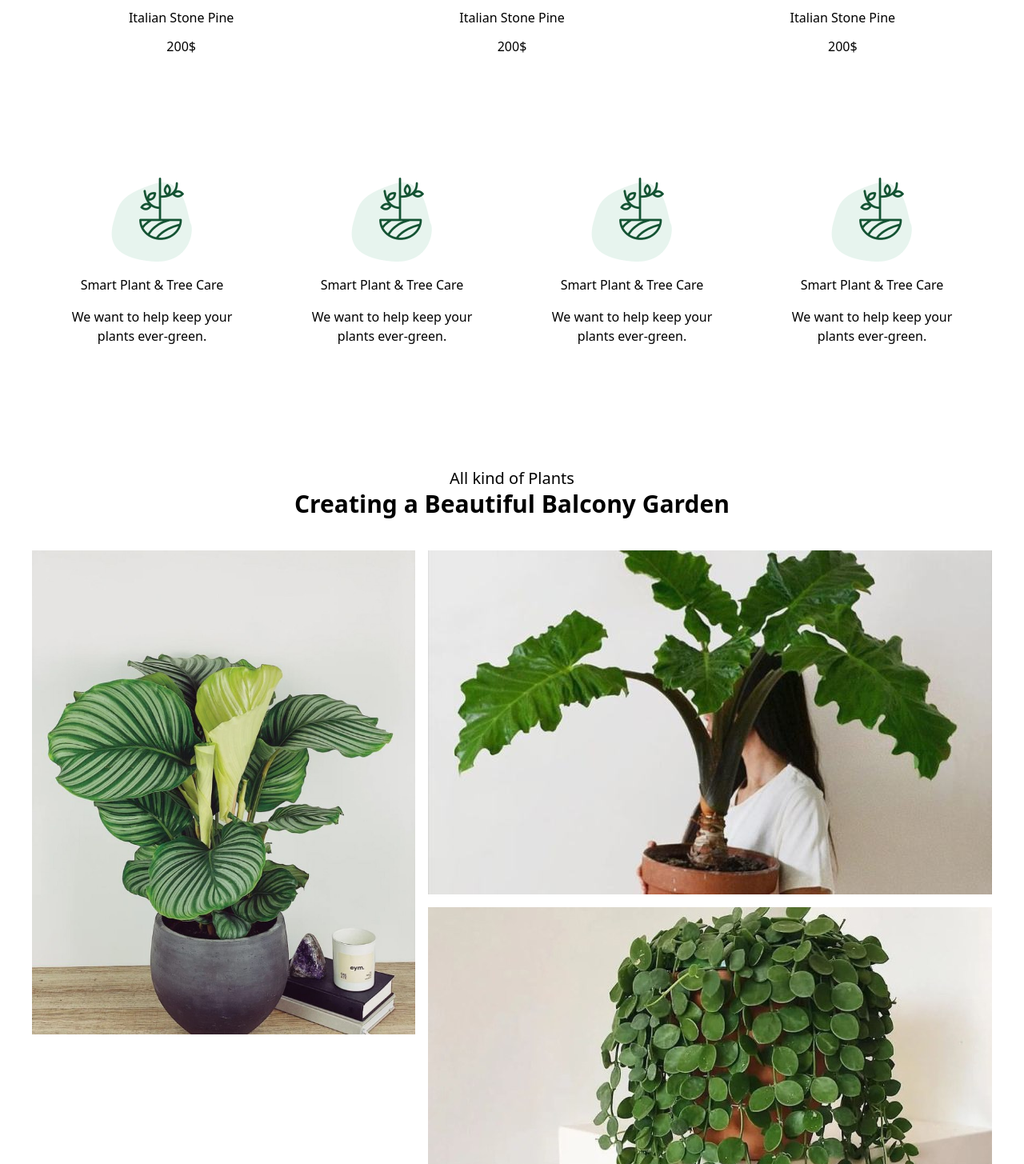
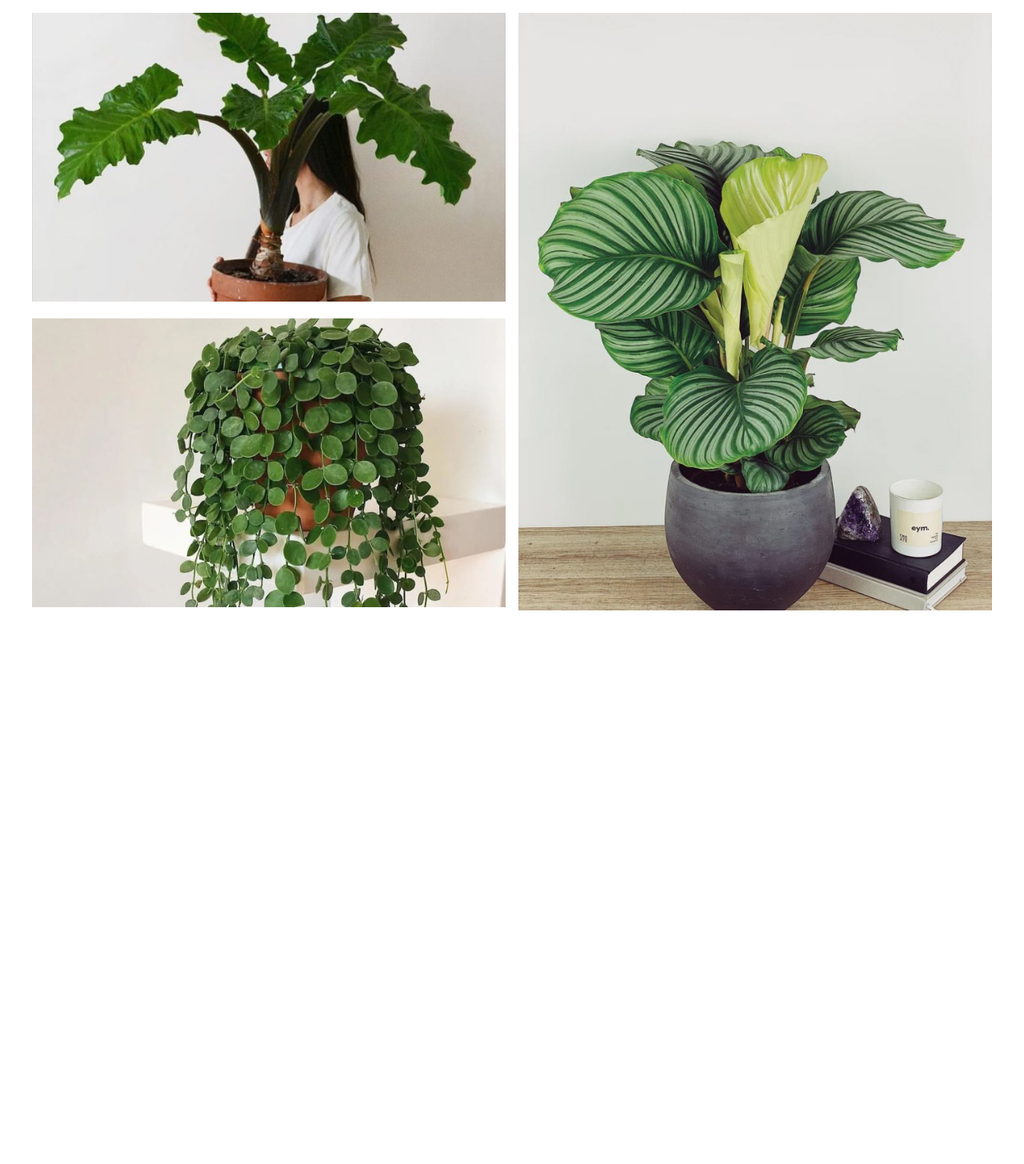
Before and after one commit to Abhishek3139/Planter, a React (Vite) app: page / in a window 1280 px wide. Shown: the part 1345-2800 px from the top of the page at 80% size. After the commit the page ends 2148 px from the top, so only its background shows below. Built offline with nearby package versions, Linux system fonts and the light colour scheme.

Commit message:
fix responsive

```diff
--- a/src/components/allPlants/index.tsx
+++ b/src/components/allPlants/index.tsx
@@ -7,14 +7,14 @@ export function AllPlants() {
   return (
     <section>
       <div>
-        <div className="grid grid-rows-2 grid-flow-col gap-4 m-10">
-          <div className="row-span-3 ">
+        <div className="m-4 grid gap-2 md:m-10 md:grid-cols-2 md:grid-rows-2 md:gap-4 ">
+          <div className="">
+            <img src="public\banner-2.jpg" alt="..." />
+          </div>
+          <div className="row-span-2">
             <img src="public\banner.jpg" alt="..." />
           </div>
-          <div className="col-span-2 ">
-            <img src="public\banner-2.jpg" alt="..." />
-          </div>
-          <div className=" col-span-2 ">
+          <div className="">
             <img src="public\banner-3.jpg" alt="..." />
           </div>
         </div>
--- a/src/components/mainLoyout/index.tsx
+++ b/src/components/mainLoyout/index.tsx
@@ -1,5 +1,5 @@
 import { AllPlants } from "../allPlants";
-import Banner from "../banner";
+// import Banner from "../banner";
 import { PlantCare } from "../plantCare";
 import SinglePlant from "../singlePlant";
 import { TrendingPlants } from "../trendingPlants";
@@ -7,7 +7,7 @@ import { TrendingPlants } from "../trendingPlants";
 function MainLayout() {
   return (
     <>
-      <Banner />
+      {/* <Banner /> */}
       <TrendingPlants
         smallHeading="Free Shipping"
         heading="Top Trending Plants"
--- a/src/components/plantCare/index.tsx
+++ b/src/components/plantCare/index.tsx
@@ -5,23 +5,23 @@ export interface IAppProps {}
 export function PlantCare() {
   return (
     <section className="">
-      <div className=" grid md:grid-cols-2  lg:grid-cols-4 my-28 mx-10 ">
-        <div className="flex flex-col justify-center items-center md:m-10">
+      <div className="my-24 mx-10 grid md:grid-cols-2  lg:grid-cols-4  ">
+        <div className="my-10 flex flex-col justify-center items-center md:m-10">
           <img src="public\Group-1.png" />
           <h6 className="my-4">Smart Plant & Tree Care</h6>
           <p>We want to help keep your plants ever-green.</p>
         </div>
-        <div className="flex flex-col justify-center items-center md:m-10">
+        <div className="my-10 flex flex-col justify-center items-center md:m-10">
           <img src="public\Group-1.png" />
           <h6 className="my-4">Smart Plant & Tree Care</h6>
           <p>We want to help keep your plants ever-green.</p>
         </div>
-        <div className="flex flex-col justify-center items-center md:m-10">
+        <div className="my-10  flex flex-col justify-center items-center md:m-10">
           <img src="public\Group-1.png" />
           <h6 className="my-4">Smart Plant & Tree Care</h6>
           <p>We want to help keep your plants ever-green.</p>
         </div>
-        <div className="flex flex-col justify-center items-center md:m-10">
+        <div className="my-10 flex flex-col justify-center items-center md:m-10">
           <img src="public\Group-1.png" />
           <h6 className="my-4">Smart Plant & Tree Care</h6>
           <p>We want to help keep your plants ever-green.</p>
--- a/src/components/trendingPlants/index.tsx
+++ b/src/components/trendingPlants/index.tsx
@@ -6,9 +6,9 @@ export interface IAppProps {
 export function TrendingPlants({ smallHeading, heading }: IAppProps) {
   return (
     <section>
-      <div className="my-10 ">
-        <h3 className="text-xl">{smallHeading}</h3>
-        <h4 className=" text-3xl font-bold">{heading}</h4>
+      <div className="my-10 mx-4">
+        <h3 className="text-lg sm:text-xl">{smallHeading}</h3>
+        <h4 className="text-2xl sm:text-3xl font-bold">{heading}</h4>
       </div>
     </section>
   );
```
